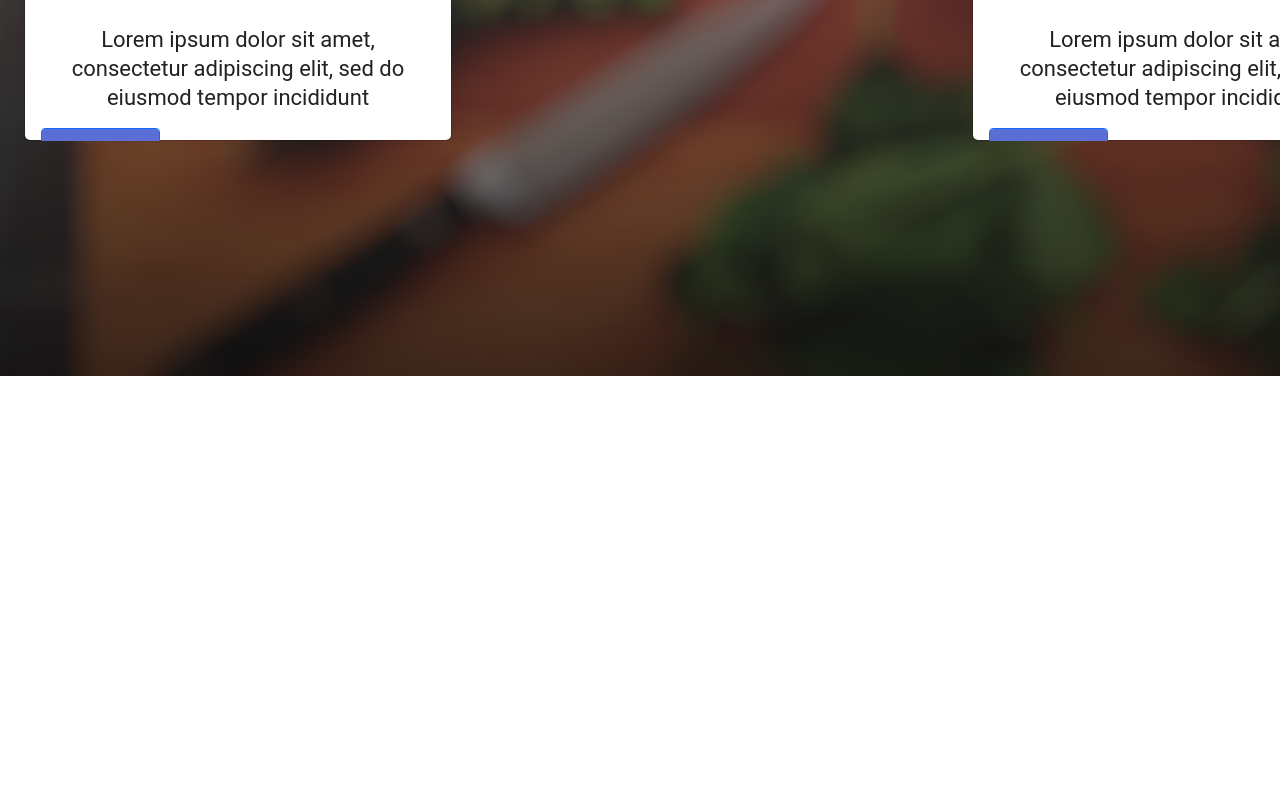
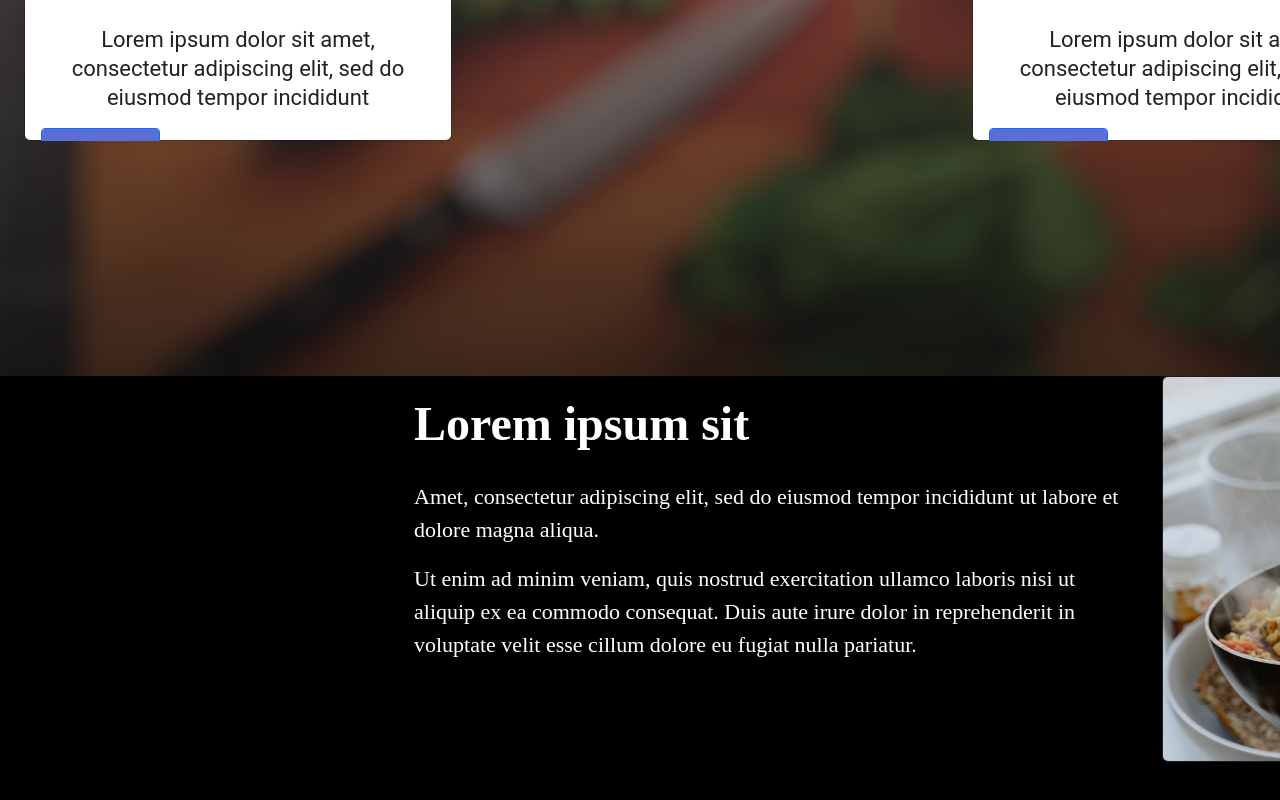
Before and after one commit to khalegjr/foodish-frontend, a React (Create React App) app: page / in a window 1280 px wide. Shown: the part 1166-1966 px from the top of the page. Before the commit the page ends 1542 px from the top, so only its background shows below. Built offline with nearby package versions, Linux system fonts and the light colour scheme.

Commit message:
feat(sessão 3): Cria estrutura base da sessão 3

```diff
--- a/src/App.css
+++ b/src/App.css
@@ -30,8 +30,6 @@
 }
 
 .sessao1 {
-  top: 120px;
-  left: 0px;
   width: 1920px;
   height: 720px;
   /* UI Properties */
@@ -39,11 +37,16 @@
 }
 
 .sessao2 {
-  top: 840px;
-  left: 0px;
   width: 1920px;
   height: 700px;
   background: transparent url('./assets/img/Background2.png') 0% 0% no-repeat padding-box;
+  opacity: 1;
+}
+
+.sessao3 {
+  width: 1920px;
+  height: 560px;
+  background: #000000 0% 0% no-repeat padding-box;
   opacity: 1;
 }
 
--- a/src/App.js
+++ b/src/App.js
@@ -1,9 +1,18 @@
 import logo from "./assets/img/Logo.svg";
 import "./App.css";
 import "bootstrap/dist/css/bootstrap.min.css";
-import { Container, Navbar, Row, Col, Card, Button } from "react-bootstrap";
+import {
+  Container,
+  Navbar,
+  Row,
+  Col,
+  Card,
+  Button,
+  Image,
+} from "react-bootstrap";
 import Carousel from "react-multi-carousel";
 import "react-multi-carousel/lib/styles.css";
+import image1 from "./assets/img/5c2e894fed6dddaf5b0998129bafd941.png";
 
 const responsive = {
   superLargeDesktop: {
@@ -481,6 +490,71 @@ function App() {
           </Row>
         </Container>
       </section>
+
+      <section class="sessao3">
+        <Container>
+          <Row>
+            <Col sm={8}>
+              <Container>
+                <h2
+                  style={{
+                    /* UI Properties */
+                    textAlign: "left",
+                    font: "normal normal bold 48px/96px Poppins",
+                    letterSpacing: "0px",
+                    color: "#FFFFFF",
+                    opacity: "1",
+                  }}
+                >
+                  Lorem ipsum sit
+                </h2>
+
+                <p
+                  style={{
+                    textAlign: "left",
+                    font: "normal normal normal 22px/33px Poppins",
+                    letterSpacing: "0px",
+                    color: "#FFFFFF",
+                    opacity: "1",
+                  }}
+                >
+                  Amet, consectetur adipiscing elit, sed do eiusmod tempor
+                  incididunt ut labore et dolore magna aliqua.
+                </p>
+                <p
+                  style={{
+                    textAlign: "left",
+                    font: "normal normal normal 22px/33px Poppins",
+                    letterSpacing: "0px",
+                    color: "#FFFFFF",
+                    opacity: "1",
+                  }}
+                >
+                  Ut enim ad minim veniam, quis nostrud exercitation ullamco
+                  laboris nisi ut aliquip ex ea commodo consequat. Duis aute
+                  irure dolor in reprehenderit in voluptate velit esse cillum
+                  dolore eu fugiat nulla pariatur.
+                </p>
+              </Container>
+            </Col>
+            <Col sm={4}>
+              <Card className="bg-dark text-white">
+                <Card.Img
+                  src={image1}
+                  alt="Card image"
+                  style={{
+                    width: "650px",
+                    height: "384px",
+                    /* UI Properties */
+                    opacity: "1",
+                  }}
+                />
+                <Card.ImgOverlay></Card.ImgOverlay>
+              </Card>
+            </Col>
+          </Row>
+        </Container>
+      </section>
     </div>
   );
 }
```
Also changed, not shown: src/assets/img/5c2e894fed6dddaf5b0998129bafd941.png (added).
